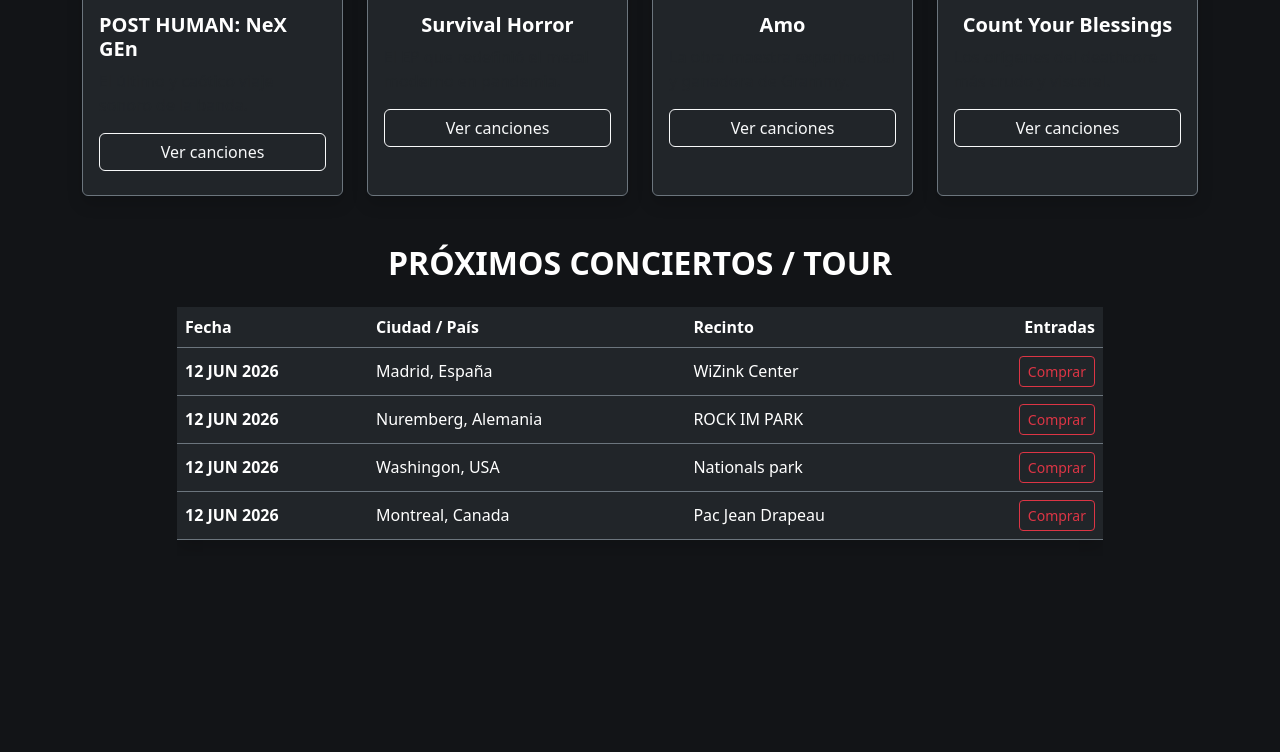
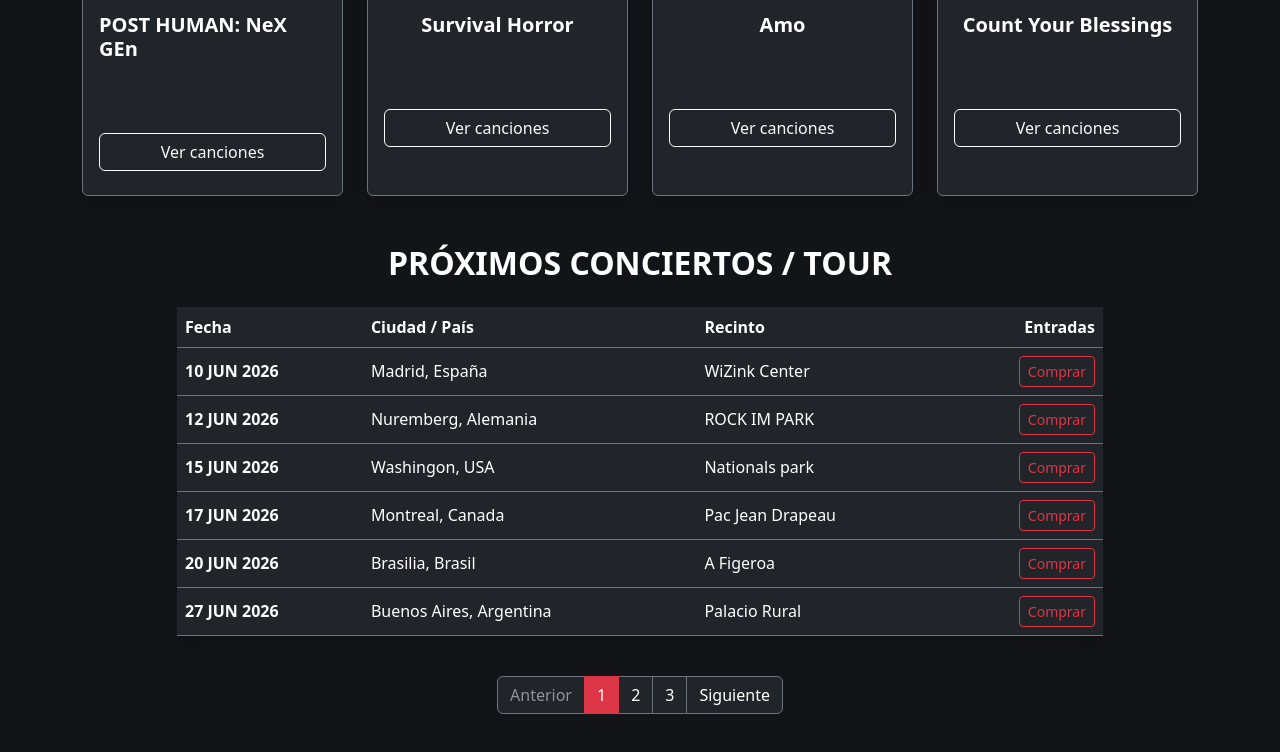
Before and after one commit to illanlr16/grupoMusica, a website built with Vite: page index.html in a window 1280 px wide. Shown: the part 1797-2549 px from the top of the page. Before the commit the page ends 2401 px from the top, so only its background shows below. Built offline with nearby package versions, Linux system fonts and the light colour scheme.

Commit message:
Elsa Commit: Paginación

```diff
--- a/index.html
+++ b/index.html
@@ -333,7 +333,7 @@
                 </thead>
                 <tbody>
                   <tr>
-                    <td class="fw-bold">12 JUN 2026</td>
+                    <td class="fw-bold">10 JUN 2026</td>
                     <td>Madrid, España</td>
                     <td>WiZink Center</td>
                     <td class="text-end">
@@ -349,7 +349,7 @@
                     </td>
                   </tr>
                   <tr>
-                    <td class="fw-bold">12 JUN 2026</td>
+                    <td class="fw-bold">15 JUN 2026</td>
                     <td>Washingon, USA</td>
                     <td>Nationals park</td>
                     <td class="text-end">
@@ -357,9 +357,25 @@
                     </td>
                   </tr>
                   <tr>
-                    <td class="fw-bold">12 JUN 2026</td>
+                    <td class="fw-bold">17 JUN 2026</td>
                     <td>Montreal, Canada</td>
                     <td>Pac Jean Drapeau</td>
+                    <td class="text-end">
+                      <a href="#" class="btn btn-sm btn-outline-danger">Comprar</a>
+                    </td>
+                  </tr>
+                  <tr>
+                    <td class="fw-bold">20 JUN 2026</td>
+                    <td>Brasilia, Brasil</td>
+                    <td>A Figeroa</td>
+                    <td class="text-end">
+                      <a href="#" class="btn btn-sm btn-outline-danger">Comprar</a>
+                    </td>
+                  </tr>
+                  <tr>
+                    <td class="fw-bold">27 JUN 2026</td>
+                    <td>Buenos Aires, Argentina</td>
+                    <td>Palacio Rural</td>
                     <td class="text-end">
                       <a href="#" class="btn btn-sm btn-outline-danger">Comprar</a>
                     </td>
@@ -367,6 +383,27 @@
                 </tbody>
               </table>
             </div>
+
+            <!-- Paginación -->
+            <nav aria-label="Navegación de fechas del Tour" class="mt-4">
+              <ul class="pagination justify-content-center mb-0">
+                <li class="page-item disabled">
+                  <a class="page-link bg-dark text-white-50 border-secondary" href="#" tabindex="-1" aria-disabled="true">Anterior</a>
+                </li>
+                <li class="page-item active" aria-current="page">
+                  <a class="page-link bg-danger border-danger text-white" href="#">1</a>
+                </li>
+                <li class="page-item">
+                  <a class="page-link bg-dark text-white border-secondary" href="#">2</a>
+                </li>
+                <li class="page-item">
+                  <a class="page-link bg-dark text-white border-secondary" href="#">3</a>
+                </li>
+                <li class="page-item">
+                  <a class="page-link bg-dark text-white border-secondary" href="#">Siguiente</a>
+                </li>
+              </ul>
+            </nav>
 
           </div>
         </div>
```
